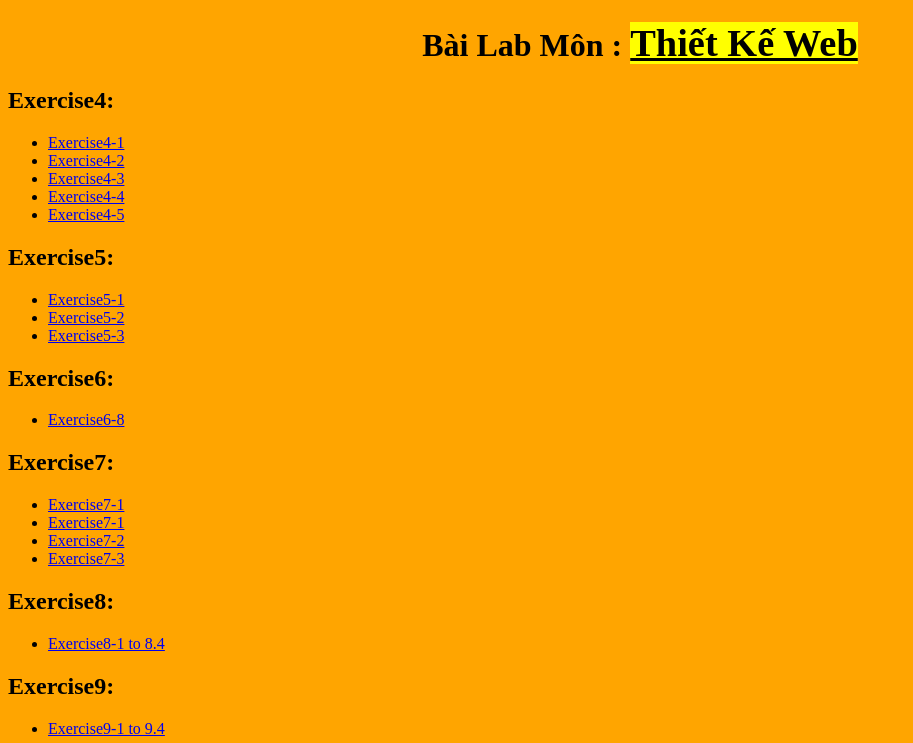
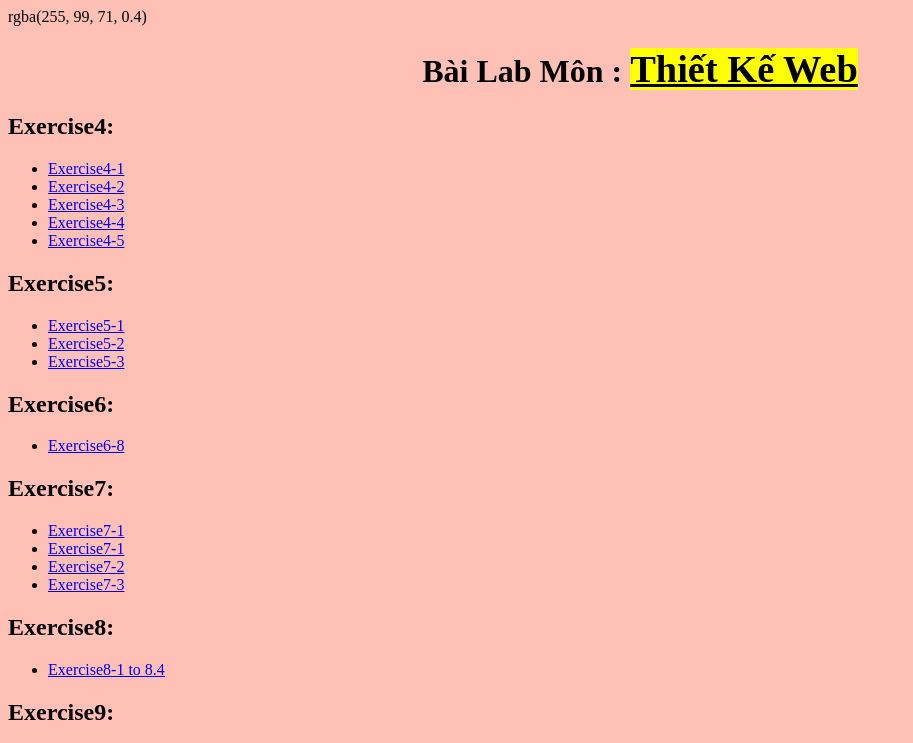
Before and after one commit to phuccoder2000/phuccoder2000.github.io, a plain HTML site: page index.html in a window 1280 px wide. Shown: the top 743 px of the page, without its empty margins (0-913 px from the left). Drawn offline with Linux system fonts and the light colour scheme.

Commit message:
Update index.html

```diff
--- a/index.html
+++ b/index.html
@@ -4,7 +4,7 @@
         <title> Thiết Kế Web </title>
         <meta charset="utf-8">
     </head>
-    <body style="background-color: orange;">
+    <body style="background-color:rgba(255, 99, 71, 0.4); color:#000000;">rgba(255, 99, 71, 0.4)
         <h1><center> Bài Lab Môn : <big><mark><u>Thiết Kế Web </u></Thi></mark> </big></center></h1>
         <h2>Exercise4:</h2>
         <ul>
```
